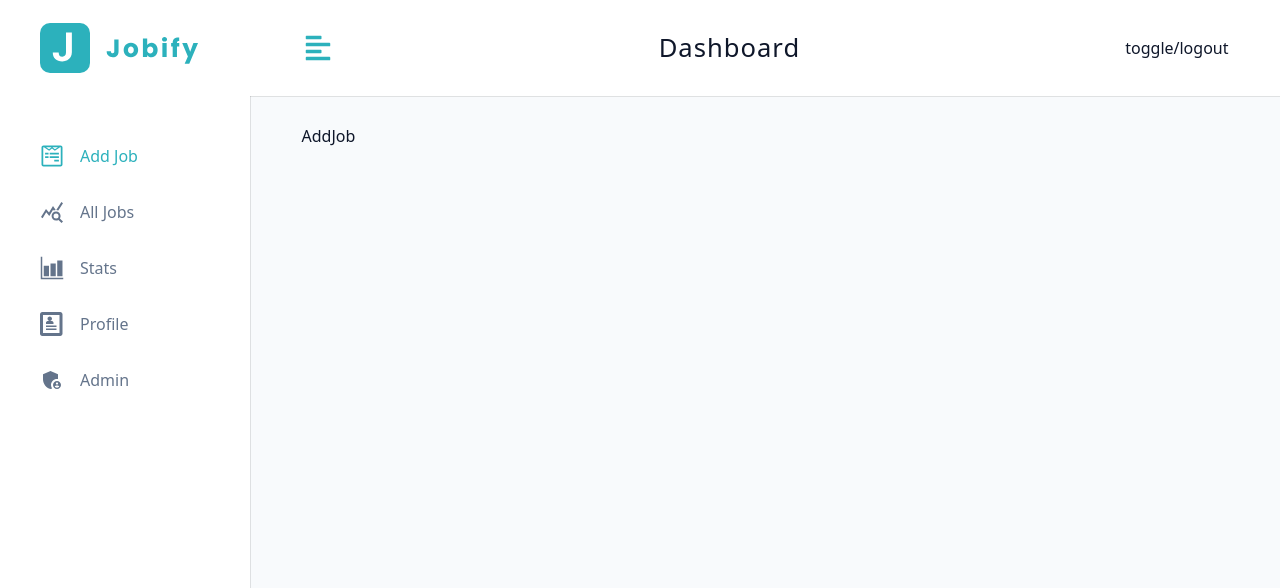
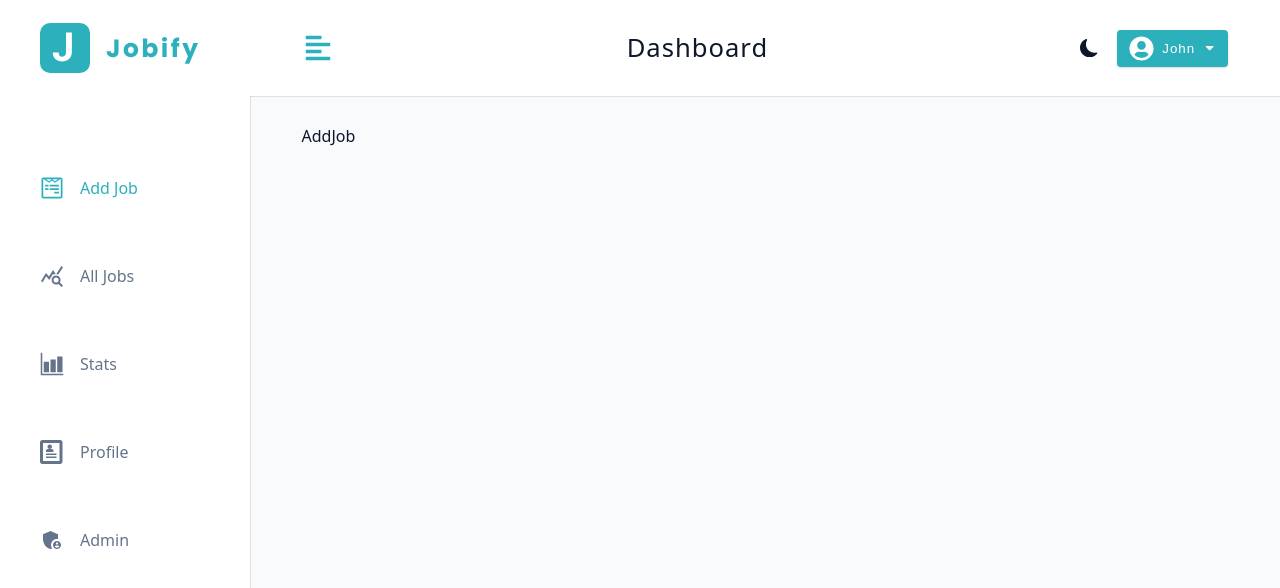
Before and after one commit to artanramanaj/jobify-front, a React (Vite) app: page /dashboard in a window 1280 px wide. Both pictures are taken after a click on the button 80 px from the left and 48 px from the top of the page. Shown: the top 588 px of the page. Built offline with nearby package versions, Linux system fonts and the light colour scheme.

Commit message:
dark mode logic

```diff
--- a/src/App.jsx
+++ b/src/App.jsx
@@ -1,4 +1,4 @@
-import React from "react";
+import React, { useEffect, useState } from "react";
 import { RouterProvider, createBrowserRouter } from "react-router-dom";
 import {
   HomeLayout,
--- a/src/components/BigSidebar.jsx
+++ b/src/components/BigSidebar.jsx
@@ -3,12 +3,9 @@ import Wrapper from "../assets/wrappers/BigSidebar";
 import { useDashboardContext } from "../pages/DashboardLayout";
 import Logo from "./Logo";
 import { NavLink } from "react-router-dom";
+import { NavLinks } from "./index";
 import links from "../utils/links";
 const BigSidebar = () => {
-  const { showSidebar } = useDashboardContext();
-
-  console.log("dashboard", showSidebar);
-
   return (
     <Wrapper>
       <div className="sidebar-container show-sidebar">
@@ -16,12 +13,17 @@ const BigSidebar = () => {
           <Logo />
         </header>
         <div className="nav-links">
-          {links.map((link) => {
+          {links.map((link, index) => {
             const { text, path, icon } = link;
             return (
-              <NavLink to={path} className="nav-link" key={text}>
-                <span className="icon">{icon}</span> {text}
-              </NavLink>
+              <NavLinks
+                key={index + 1}
+                path={path}
+                className="nav-link"
+                text={text}
+                icon={icon}
+                sidebarType="big"
+              />
             );
           })}
         </div>
--- /dev/null
+++ b/src/components/LogoutContainer.jsx
@@ -0,0 +1,31 @@
+import React from "react";
+import { FaUserCircle, FaCaretDown } from "react-icons/fa";
+import Wrapper from "../assets/wrappers/LogoutContainer";
+import { useState } from "react";
+import { useDashboardContext } from "../pages/DashboardLayout";
+const LogoutContainer = () => {
+  const [showLogout, setShowLogout] = useState(false);
+  const { user, logoutUser } = useDashboardContext();
+  return (
+    <Wrapper>
+      <button
+        className="btn logout-btn"
+        onClick={() => {
+          setShowLogout(!showLogout);
+        }}
+      >
+        <FaUserCircle className="img" />
+        <p>{user.name}</p>
+        <FaCaretDown />
+      </button>
+
+      <div className={"dropdown " + (showLogout ? "show-dropdown" : "")}>
+        <button className="dropdown-btn" onClick={logoutUser}>
+          Logout
+        </button>
+      </div>
+    </Wrapper>
+  );
+};
+
+export default LogoutContainer;
--- /dev/null
+++ b/src/components/NavLinks.jsx
@@ -0,0 +1,23 @@
+import React from "react";
+import { NavLink } from "react-router-dom";
+import { useDashboardContext } from "../pages/DashboardLayout";
+import links from "../utils/links";
+const NavLinks = ({ path, text, icon, sidebarType }) => {
+  const { showSidebar, toggleSidebar } = useDashboardContext();
+  return (
+    <div className="nav-links">
+      <NavLink
+        to={path}
+        className="nav-link"
+        key={text}
+        onClick={sidebarType == "small" ? toggleSidebar : ""}
+        end
+      >
+        <span className="icon">{icon}</span>
+        {text}
+      </NavLink>
+    </div>
+  );
+};
+
+export default NavLinks;
--- a/src/components/Navbar.jsx
+++ b/src/components/Navbar.jsx
@@ -4,6 +4,7 @@ import { FaHome } from "react-icons/fa";
 import { FaAlignLeft } from "react-icons/fa";
 import Logo from "./Logo";
 import { useDashboardContext } from "../pages/DashboardLayout";
+import { LogoutContainer, ThemeToggle } from "./index";
 const Navbar = () => {
   const { toggleSidebar } = useDashboardContext();
   return (
@@ -16,7 +17,10 @@ const Navbar = () => {
           <Logo />
           <h4 className="logo-text ">Dashboard</h4>
         </div>
-        <div className="btn-container">toggle/logout</div>
+        <div className="btn-container">
+          <ThemeToggle />
+          <LogoutContainer />
+        </div>
       </div>
     </Wrapper>
   );
--- a/src/components/SmallSidebar.jsx
+++ b/src/components/SmallSidebar.jsx
@@ -5,6 +5,7 @@ import Logo from "./Logo";
 import links from "../utils/links";
 import { NavLink } from "react-router-dom";
 import { useDashboardContext } from "../pages/DashboardLayout";
+import { NavLinks } from "./index";
 const SmallSidebar = () => {
   const { showSidebar, toggleSidebar } = useDashboardContext();
   return (
@@ -19,19 +20,17 @@ const SmallSidebar = () => {
           </header>
 
           <div className="nav-links">
-            {links.map((link) => {
+            {links.map((link, index) => {
               const { text, path, icon } = link;
               return (
-                <NavLink
-                  to={path}
+                <NavLinks
+                  key={index + 1}
+                  path={path}
                   className="nav-link"
-                  key={text}
-                  onClick={toggleSidebar}
-                  end
-                >
-                  <span className="icon">{icon}</span>
-                  {text}
-                </NavLink>
+                  text={text}
+                  icon={icon}
+                  sidebarType="small"
+                />
               );
             })}
           </div>
--- /dev/null
+++ b/src/components/ThemeToggle.jsx
@@ -0,0 +1,20 @@
+import React from "react";
+import { BsFillSunFill, BsFillMoonFill } from "react-icons/bs";
+import Wrapper from "../assets/wrappers/ThemeToggle";
+import { useDashboardContext } from "../pages/DashboardLayout";
+
+const ThemeToggle = () => {
+  const { isDarkTheme, toggleDarkTheme } = useDashboardContext();
+
+  return (
+    <Wrapper>
+      {!isDarkTheme ? (
+        <BsFillMoonFill className="toggle-icon" onClick={toggleDarkTheme} />
+      ) : (
+        <BsFillSunFill className="toggle-icon" onClick={toggleDarkTheme} />
+      )}
+    </Wrapper>
+  );
+};
+
+export default ThemeToggle;
--- a/src/components/index.js
+++ b/src/components/index.js
@@ -3,3 +3,6 @@ export { default as FormRow } from "./FormRow";
 export { default as BigSidebar } from "./BigSidebar";
 export { default as SmallSidebar } from "./SmallSidebar";
 export { default as Navbar } from "./Navbar";
+export { default as NavLinks } from "./NavLinks";
+export { default as LogoutContainer } from "./LogoutContainer";
+export { default as ThemeToggle } from "./ThemeToggle";
--- a/src/pages/DashboardLayout.jsx
+++ b/src/pages/DashboardLayout.jsx
@@ -1,4 +1,4 @@
-import React, { createContext, useContext, useState } from "react";
+import React, { createContext, useContext, useEffect, useState } from "react";
 import { Outlet } from "react-router-dom";
 import Wrapper from "../assets/wrappers/Dashboard";
 import { BigSidebar, SmallSidebar, Navbar } from "../components";
@@ -9,8 +9,26 @@ function DashboardLayout() {
   const [showSidebar, setShowSidebar] = useState(false);
   const [isDarkTheme, setIsDarkTheme] = useState(false);
 
+  useEffect(() => {
+    const savedTheme = localStorage.getItem("theme");
+    console.log("check saved theme", typeof savedTheme);
+    if (savedTheme === "true") {
+      setIsDarkTheme(true);
+      document.body.classList.add("dark-theme");
+    } else {
+      document.body.classList.remove("dark-theme");
+    }
+  }, []);
+
   const toggleDarkTheme = () => {
-    console.log("dark theme", isDarkTheme);
+    const newTheme = !isDarkTheme;
+    localStorage.setItem("theme", !isDarkTheme);
+    setIsDarkTheme(newTheme);
+    if (newTheme) {
+      document.body.classList.add("dark-theme");
+    } else {
+      document.body.classList.remove("dark-theme");
+    }
   };
 
   const toggleSidebar = () => {
@@ -18,7 +36,7 @@ function DashboardLayout() {
   };
 
   const logoutUser = async () => {
-    console.log("logut user");
+    console.log("logout");
   };
 
   return (
```
